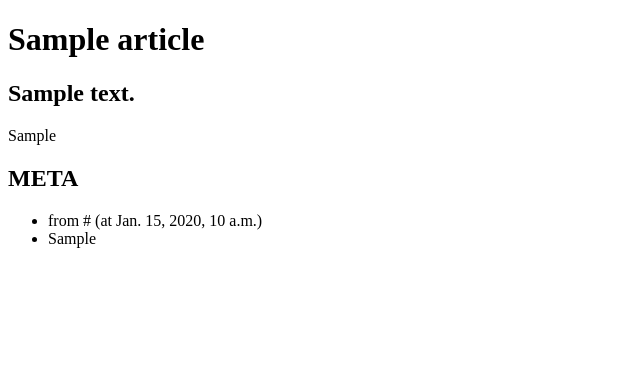
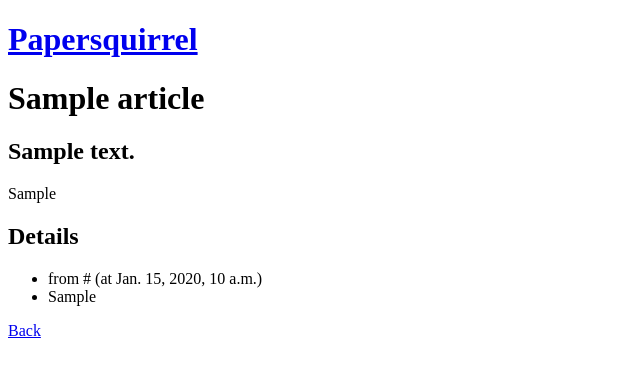
Before and after one commit to Matthias84/papersquirrel, a Django app: page /squirrel/article/1 in a window 1280 px wide. Shown: the top 377 px of the page, without its empty margins (0-640 px from the left). Run offline with Django 3.2, Linux system fonts and the light colour scheme; tables that the repository leaves empty hold one stand-in row (values such as "Sample post").

Commit message:
Add navigation

```diff
--- a/squirrel/templates/squirrel/base.html
+++ b/squirrel/templates/squirrel/base.html
@@ -6,6 +6,9 @@
     <link rel="shortcut icon" type="image/png" href="{% static 'favicon.ico' %}"/>
 </head>
 <body>
+    <div id="header">
+        <h1><a href="{% url 'squirrel:index' %}">Papersquirrel</a></h1>
+    </div>
     <div id="content">
         {% block content %}{% endblock %}
     </div>
--- a/squirrel/templates/squirrel/detail.html
+++ b/squirrel/templates/squirrel/detail.html
@@ -7,9 +7,11 @@
 
 <div id="html_content">{{ article.source_html|safe }}</div>
 
-<h2>META</h2>
+<h2>Details</h2>
 <ul>
     <li>from {{ article.download_url }} (at {{ article.download_date }})</li>
     <li>{{ article.copyright }}</li>
 </ul>
+
+<a href="{% url 'squirrel:index' %}">Back</a>
 {% endblock %}
--- a/squirrel/templates/squirrel/index.html
+++ b/squirrel/templates/squirrel/index.html
@@ -9,4 +9,5 @@
 {% else %}
     <p>No articles are available.</p>
 {% endif %}
+<a href="{% url 'squirrel:add'%}">Add new ...</a>
 {% endblock %}
```
